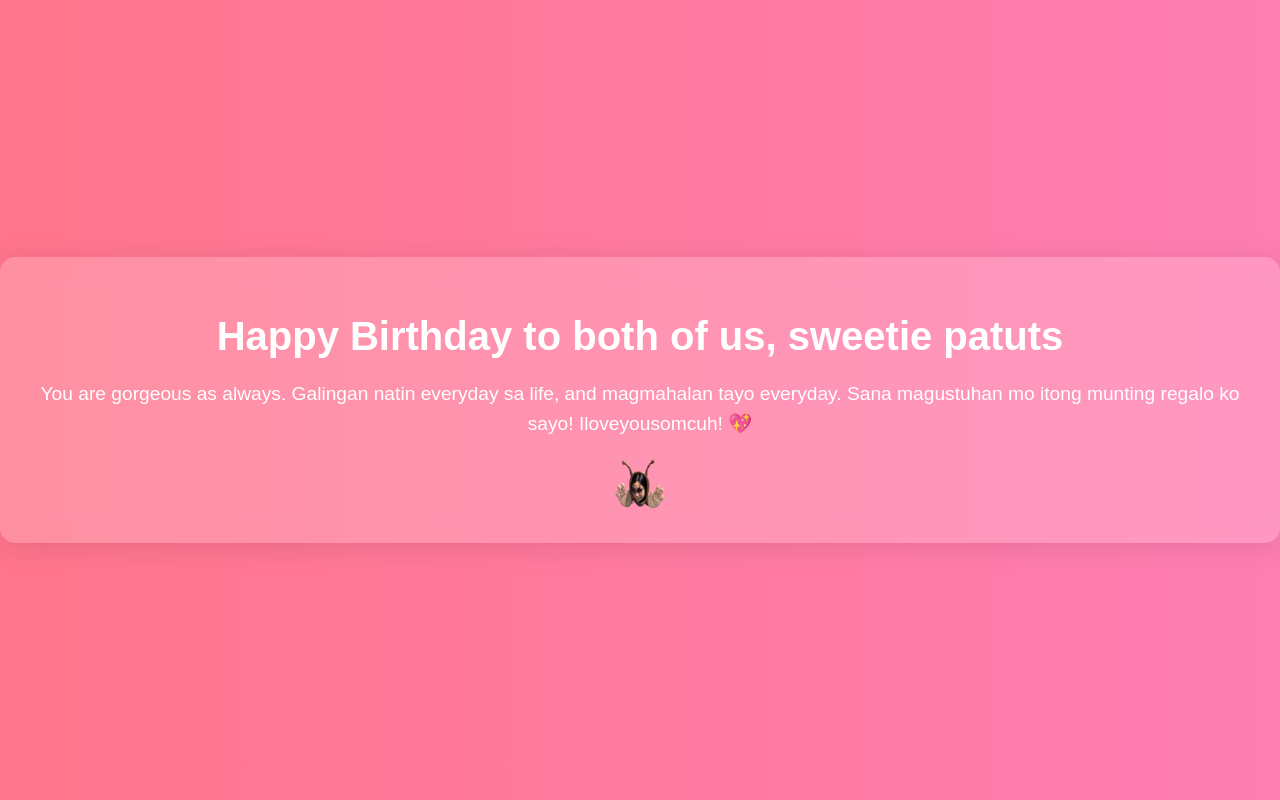
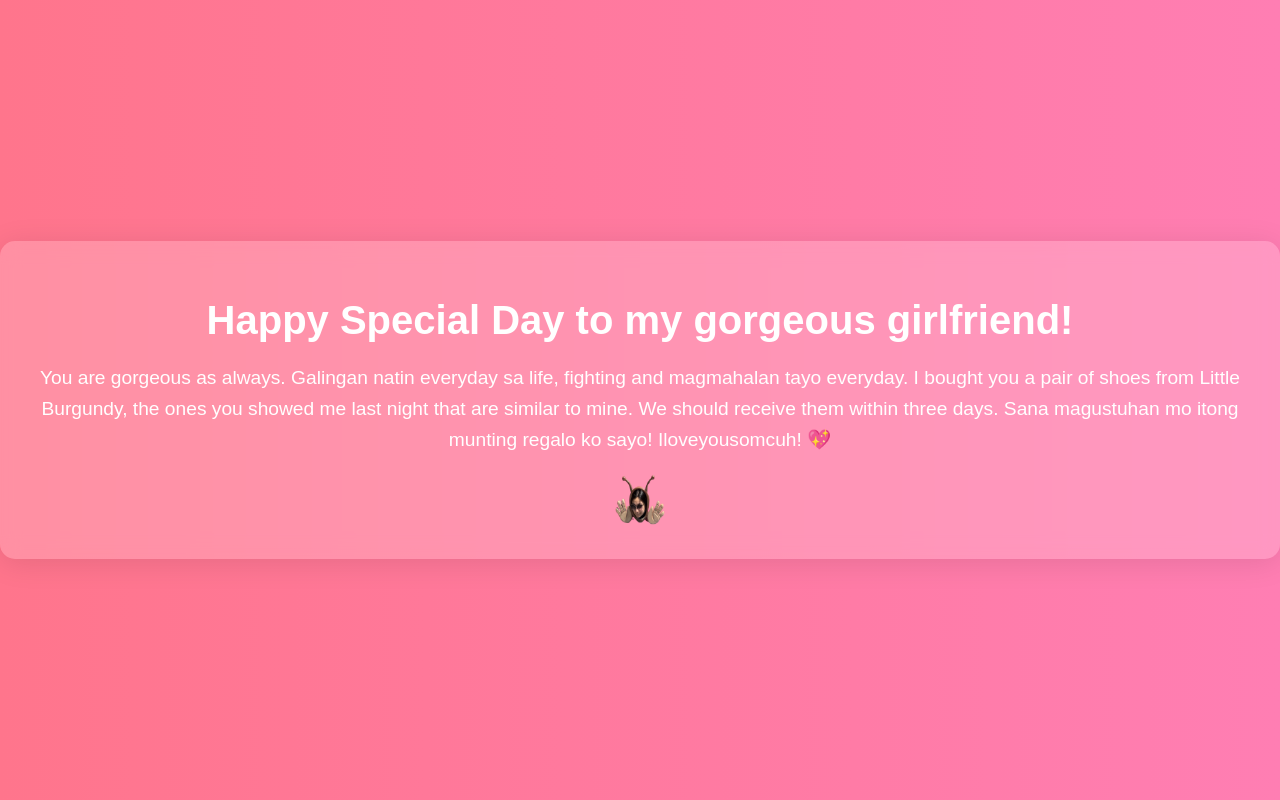
Before and after one commit to Baldwin2318/baldwinWebsite, a plain HTML site: page index.html in a window 1280 px wide. Drawn offline with Linux system fonts and the light colour scheme.

Commit message:
Update index.html

```diff
--- a/index.html
+++ b/index.html
@@ -9,8 +9,8 @@
 </head>
 <body>
     <div class="container">
-        <h1>Happy Birthday to both of us, sweetie patuts</h1>
-        <p class="message">You are gorgeous as always. Galingan natin everyday sa life, and magmahalan tayo everyday. Sana magustuhan mo itong munting regalo ko sayo! Iloveyousomcuh! 💖</p>
+        <h1>Happy Special Day to my gorgeous girlfriend!</h1>
+        <p class="message">You are gorgeous as always. Galingan natin everyday sa life, fighting and magmahalan tayo everyday. I bought you a pair of shoes from Little Burgundy, the ones you showed me last night that are similar to mine. We should receive them within three days. Sana magustuhan mo itong munting regalo ko sayo!  Iloveyousomcuh! 💖</p>
         <img src="image.png" alt="Love Image" class="bouncing-image">
     </div>
 </body>
```
